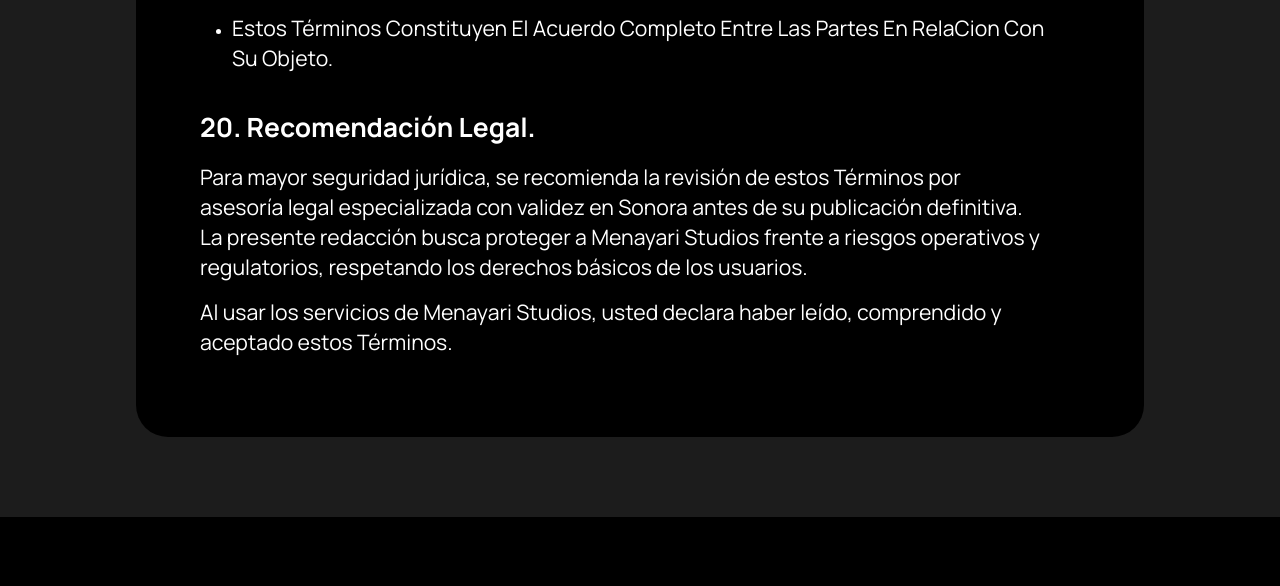
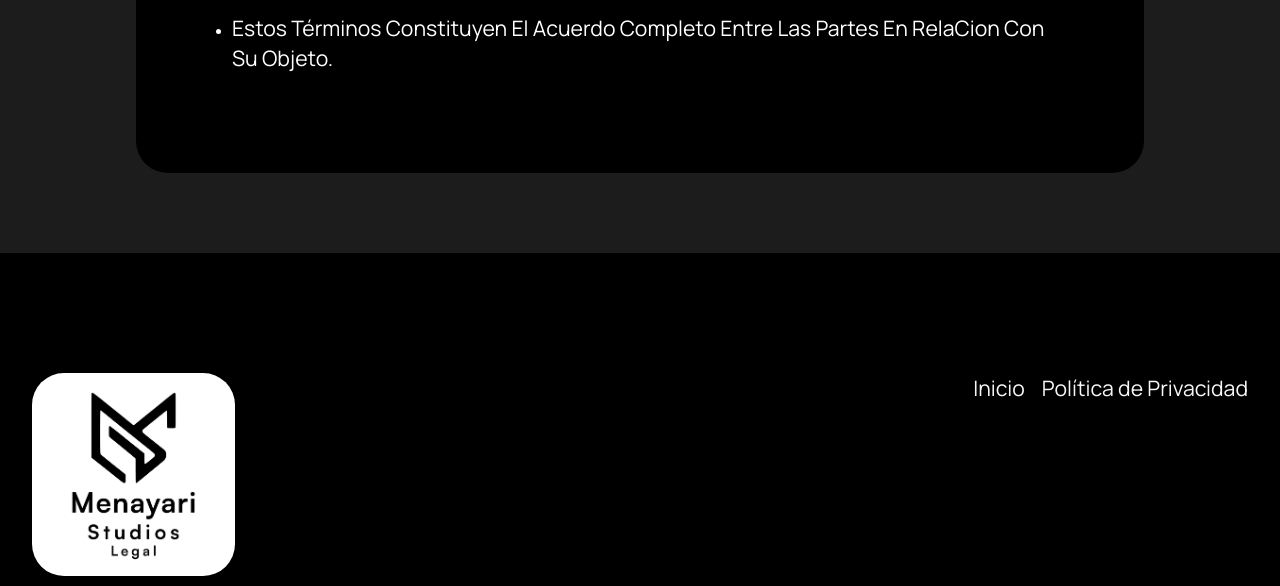
Before and after one commit to J4vi3rAb3l/21af06da-b1ea-4264-ada9-8764a5e7f9b4, a plain HTML site: page terms-serv-bots/index.html in a window 1280 px wide. Shown: the part 6377-6963 px from the top of the page. Drawn offline with Linux system fonts and the light colour scheme.

Commit message:
Update index.html

```diff
--- a/terms-serv-bots/index.html
+++ b/terms-serv-bots/index.html
@@ -210,12 +210,6 @@
                 <li><p class="mbr-text mbr-fonts-style display-7">Estos Términos Constituyen El Acuerdo Completo Entre Las Partes En RelaCion Con Su Objeto.</li></p>
                 </ul>
             </div>
-            </div><div class="item features-without-image col-12">
-              <div class="item-wrapper">
-                <h4 class="mbr-section-subtitle mbr-fonts-style mb-3 display-5"><strong>20. Recomendación Legal.</strong></h4>
-                <p class="mbr-text mbr-fonts-style display-7">Para mayor seguridad jurídica, se recomienda la revisión de estos Términos por asesoría legal especializada con validez en Sonora antes de su publicación definitiva. La presente redacción busca proteger a Menayari Studios frente a riesgos operativos y regulatorios, respetando los derechos básicos de los usuarios.<br></p>
-                <p class="mbr-text mbr-fonts-style display-7">Al usar los servicios de Menayari Studios, usted declara haber leído, comprendido y aceptado estos Términos.<br></p>
-              </div>
             </div>
           </div>
 
```
